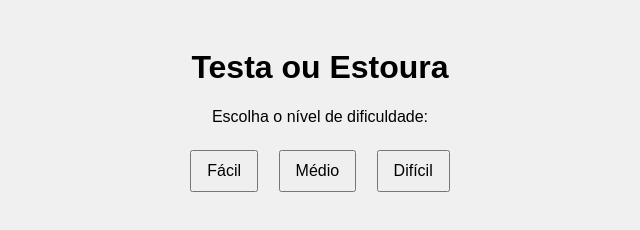
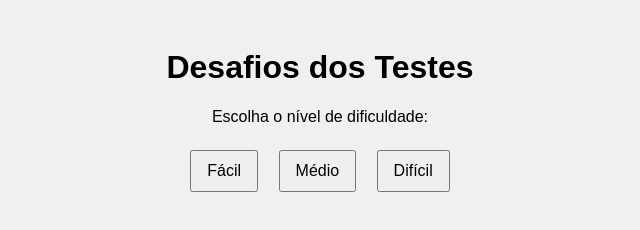
Before and after one commit to Renanoo2606/jogotestedesoftware, a plain HTML site: page index.html in a window 1280 px wide. Shown: the whole page, without its empty margins (320-960 px from the left). Drawn offline with Linux system fonts and the light colour scheme.

Commit message:
Update index.html

```diff
--- a/index.html
+++ b/index.html
@@ -2,11 +2,11 @@
 <html lang="pt-br">
 <head>
   <meta charset="UTF-8">
-  <title>Testa ou Estoura</title>
+  <title>Desafios dos Testes</title>
   <link rel="stylesheet" href="style.css">
 </head>
 <body>
-  <h1>Testa ou Estoura</h1>
+  <h1>Desafios dos Testes</h1>
 
   <div id="selecao-dificuldade">
     <p>Escolha o nível de dificuldade:</p>
```
